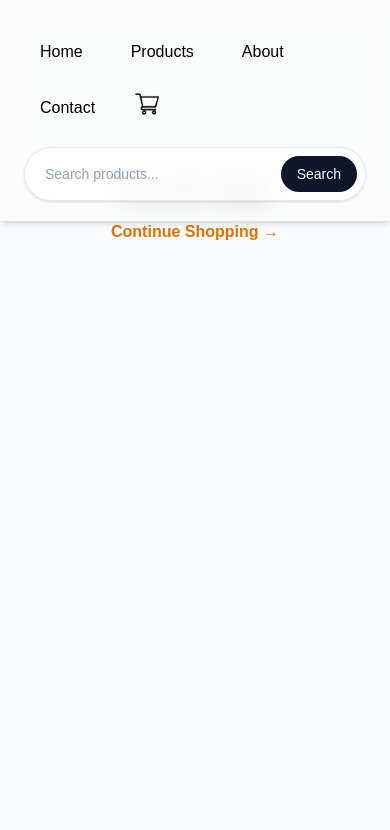
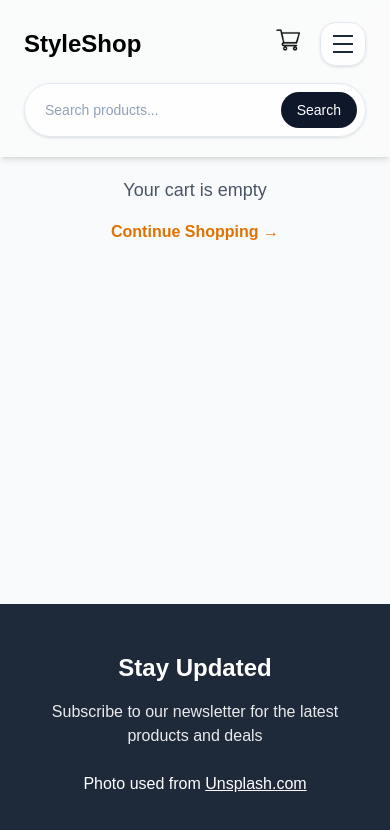
Before and after one commit to geoobero/styleshop, a Next.js app: page /cart in a window 390 px wide. Shown: the top 830 px of the page. Built offline with nearby package versions, Linux system fonts and the light colour scheme.

Commit message:
updated all products and functions

```diff
--- a/src/components/Navbar.js
+++ b/src/components/Navbar.js
@@ -1,64 +1,142 @@
 import Link from 'next/link';
 import { useRouter } from 'next/router';
+import { useState } from 'react';
 import { useCart } from '@/context/CartContext';
 
 export default function Navbar() {
   const { cartCount } = useCart();
   const router = useRouter();
   const showSearch = router.pathname !== '/About' && router.pathname !== '/Contact';
+  const [isMenuOpen, setIsMenuOpen] = useState(false);
+
+  const navLinks = [
+    { href: '/', label: 'Home' },
+    { href: '/products', label: 'Products' },
+    { href: '/About', label: 'About' },
+    { href: '/Contact', label: 'Contact' },
+  ];
 
   return (
-      <nav className='flex flex-wrap items-center justify-around gap-4 px-6 py-5 bg-white/20 backdrop-blur-md shadow-md'>
-      <div className='text-2xl font-bold text-black'>
-        <Link href="/" className='lg:block md:block sm:block hidden'>
+    <nav className="bg-white/20 px-6 py-5 shadow-md backdrop-blur-md">
+      <div className="flex items-center justify-between gap-4">
+        <div className="text-2xl font-bold text-black">
+          <Link href="/" className="block">
             StyleShop
           </Link>
         </div>
-      <div className={`order-3 w-full md:order-2 md:w-auto md:flex-1 md:max-w-md ${showSearch ? 'block' : 'hidden'}`}>
-        <form className='flex items-center rounded-full border border-slate-200 bg-white/65 px-2 py-2 shadow-sm'>
+
+        <div className="hidden flex-1 md:block md:max-w-md">
+          {showSearch && (
+            <form className="flex items-center rounded-full border border-slate-200 bg-white/65 px-2 py-2 shadow-sm">
               <input
                 type="search"
                 placeholder="Search products..."
-            className='w-full bg-transparent px-3 text-sm text-slate-700 outline-none placeholder:text-slate-400'
+                className="w-full bg-transparent px-3 text-sm text-slate-700 outline-none placeholder:text-slate-400"
               />
               <button
                 type="submit"
-            className='cursor-pointer rounded-full bg-slate-900 px-4 py-2 text-sm font-medium text-white transition duration-300 hover:bg-amber-500 hover:text-slate-900'
+                className="cursor-pointer rounded-full bg-slate-900 px-4 py-2 text-sm font-medium text-white transition duration-300 hover:bg-amber-500 hover:text-slate-900"
               >
                 Search
               </button>
             </form>
+          )}
         </div>
-      <div className='order-2 flex flex-wrap gap-4 items-center md:order-3'>
-        <Link href="/" className='text-black hover:bg-slate-800 hover:text-white px-4 py-1 rounded-full font-medium transition duration-300'>
-          Home
+
+        <div className="hidden items-center gap-4 md:flex">
+          {navLinks.map((link) => (
+            <Link
+              key={link.href}
+              href={link.href}
+              className="rounded-full px-4 py-1 font-medium text-black transition duration-300 hover:bg-slate-800 hover:text-white"
+            >
+              {link.label}
             </Link>
-        <Link href="/products" className='text-black hover:bg-slate-800 hover:text-white px-4 py-1 rounded-full font-medium transition duration-300'>
-          Products
-        </Link>
-        <Link href="/About" className='text-black hover:bg-slate-800 hover:text-white px-4 py-1 rounded-full font-medium transition duration-300'>
-          About
-        </Link>
-        <Link href="/Contact" className='text-black hover:bg-slate-800 hover:text-white px-4 py-1 rounded-full font-medium transition duration-300'>
-          Contact
-        </Link>
+          ))}
           <Link href="/cart" className="relative">
             <span className="relative inline-block">
               <img
                 src="/images/shopping-cart.png"
                 width={40}
                 height={40}
-              alt='shopping-cart'
-              className='hover:bg-amber-200 p-2 rounded-xl duration-300'
+                alt="shopping-cart"
+                className="rounded-xl p-2 duration-300 hover:bg-amber-200"
               />
               {cartCount > 0 && (
-              <span className="absolute -top-1 -right-1 bg-red-500 text-white text-xs rounded-full h-5 w-5 flex items-center justify-center">
+                <span className="absolute -right-1 -top-1 flex h-5 w-5 items-center justify-center rounded-full bg-red-500 text-xs text-white">
                   {cartCount}
                 </span>
               )}
             </span>
           </Link>
         </div>
+
+        <div className="flex items-center gap-3 md:hidden">
+          <Link href="/cart" className="relative">
+            <span className="relative inline-block">
+              <img
+                src="/images/shopping-cart.png"
+                width={40}
+                height={40}
+                alt="shopping-cart"
+                className="rounded-xl p-2 duration-300 hover:bg-amber-200"
+              />
+              {cartCount > 0 && (
+                <span className="absolute -right-1 -top-1 flex h-5 w-5 items-center justify-center rounded-full bg-red-500 text-xs text-white">
+                  {cartCount}
+                </span>
+              )}
+            </span>
+          </Link>
+
+          <button
+            type="button"
+            onClick={() => setIsMenuOpen((prev) => !prev)}
+            className="rounded-2xl border border-slate-200 bg-white/75 p-3 text-slate-800 shadow-sm"
+            aria-label="Toggle navigation menu"
+            aria-expanded={isMenuOpen}
+          >
+            <span className="block h-0.5 w-5 bg-current" />
+            <span className="mt-1.5 block h-0.5 w-5 bg-current" />
+            <span className="mt-1.5 block h-0.5 w-5 bg-current" />
+          </button>
+        </div>
+      </div>
+
+      {showSearch && (
+        <div className="mt-4 md:hidden">
+          <form className="flex items-center rounded-full border border-slate-200 bg-white/65 px-2 py-2 shadow-sm">
+            <input
+              type="search"
+              placeholder="Search products..."
+              className="w-full bg-transparent px-3 text-sm text-slate-700 outline-none placeholder:text-slate-400"
+            />
+            <button
+              type="submit"
+              className="cursor-pointer rounded-full bg-slate-900 px-4 py-2 text-sm font-medium text-white transition duration-300 hover:bg-amber-500 hover:text-slate-900"
+            >
+              Search
+            </button>
+          </form>
+        </div>
+      )}
+
+      {isMenuOpen && (
+        <div className="mt-4 rounded-[1.5rem] border border-slate-200 bg-white/80 p-4 shadow-sm md:hidden">
+          <div className="flex flex-col gap-3">
+            {navLinks.map((link) => (
+              <Link
+                key={link.href}
+                href={link.href}
+                onClick={() => setIsMenuOpen(false)}
+                className="rounded-2xl px-4 py-3 font-medium text-slate-800 transition duration-300 hover:bg-slate-900 hover:text-white"
+              >
+                {link.label}
+              </Link>
+            ))}
+          </div>
+        </div>
+      )}
     </nav>
   );
 };
--- a/src/components/ProductGrid.js
+++ b/src/components/ProductGrid.js
@@ -1,11 +1,11 @@
 export default function ProductGrid({ products, onProductClick }) {
   return (
-    <div className="grid grid-cols-1 gap-8 md:grid-cols-2 lg:grid-cols-4">
+    <div className="grid grid-cols-2 gap-8 md:grid-cols-2 lg:grid-cols-4">
       {products.map((product) => (
         <div
           key={product.id}
           onClick={() => onProductClick(product)}
-          className="h-fit max-w-60 cursor-pointer overflow-hidden rounded-lg bg-gray-100 shadow-md transition duration-300 hover:-translate-y-1 hover:shadow-xl"
+          className="max-h-80 max-w-60 cursor-pointer overflow-hidden rounded-lg bg-gray-100 shadow-md transition duration-300 hover:-translate-y-1 hover:shadow-xl"
         >
           <p className="absolute bg-red-500 px-2 font-semibold text-white">Sale</p>
           <div className="flex h-38 items-center justify-center bg-gray-200">
--- a/src/pages/About.js
+++ b/src/pages/About.js
@@ -1,5 +1,6 @@
 import Navbar from "@/components/Navbar";
 import Image from "next/image";
+import Footer from "./Footer";
 
 export default function About() {
   const highlights = [
@@ -141,6 +142,7 @@ export default function About() {
           </div>
         </div>
       </section>
+      <Footer />
     </div>
   );
 }
--- a/src/pages/Contact.js
+++ b/src/pages/Contact.js
@@ -1,6 +1,7 @@
 import Navbar from '@/components/Navbar';
 import { useState } from 'react';
 import Image from 'next/image';
+import Footer from './Footer';
 
 export default function Contact() {
   const [formData, setFormData] = useState({
@@ -177,6 +178,7 @@ export default function Contact() {
           </div>
         </div>
       </section>
+      <Footer />
     </div>
   );
 }
--- /dev/null
+++ b/src/pages/Footer.js
@@ -0,0 +1,20 @@
+
+export default function Footer() {
+
+    return (
+        <>
+            <section className="bg-gray-800 py-12 text-white">
+                <div className="container mx-auto px-6 text-center">
+                    <h2 className="mb-4 text-2xl font-bold">Stay Updated</h2>
+                    <p className="mb-6 opacity-90">Subscribe to our newsletter for the latest products and deals</p>
+                </div>
+                <div className="mx-auto text-center lg:ml-10 lg:text-start">
+                    Photo used from{' '}
+                    <a className="underline" target="_blank" rel="noreferrer" href="https://unsplash.com">
+                        Unsplash.com
+                    </a>
+                </div>
+            </section>
+        </>
+    )
+}
--- a/src/pages/cart.js
+++ b/src/pages/cart.js
@@ -1,4 +1,5 @@
 import Navbar from '@/components/Navbar';
+import Footer from './Footer';
 import Link from 'next/link';
 import { useCart } from '@/context/CartContext';
 
@@ -91,6 +92,9 @@ export default function MyCart() {
                     </>
                 )}
             </div>
+            <div className='absolute bottom-0 w-full'>
+                <Footer />
+            </div>
         </section>
     )
 }
--- a/src/pages/products.js
+++ b/src/pages/products.js
@@ -1,6 +1,7 @@
 import CartModal from '@/components/cartModal';
 import Navbar from '@/components/Navbar';
 import ProductGrid from '@/components/ProductGrid';
+import Footer from './Footer';
 import { products } from '@/data/products';
 import { useCart } from '@/context/CartContext';
 import { useState } from 'react';
@@ -50,6 +51,8 @@ export default function ProductsPage() {
         </div>
       </section>
 
+      <Footer />
+
       <CartModal
         isOpen={showCartModal}
         onClose={() => {
```
Also changed, not shown: src/pages/index.js (+2 -12 lines). Lines whose indentation alone changed are shown as unchanged.
